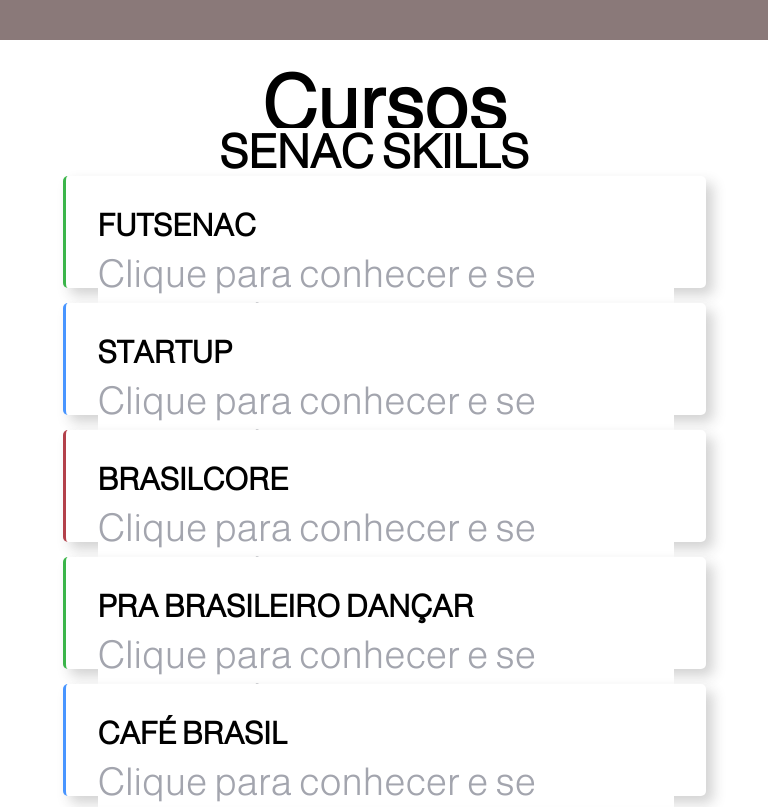
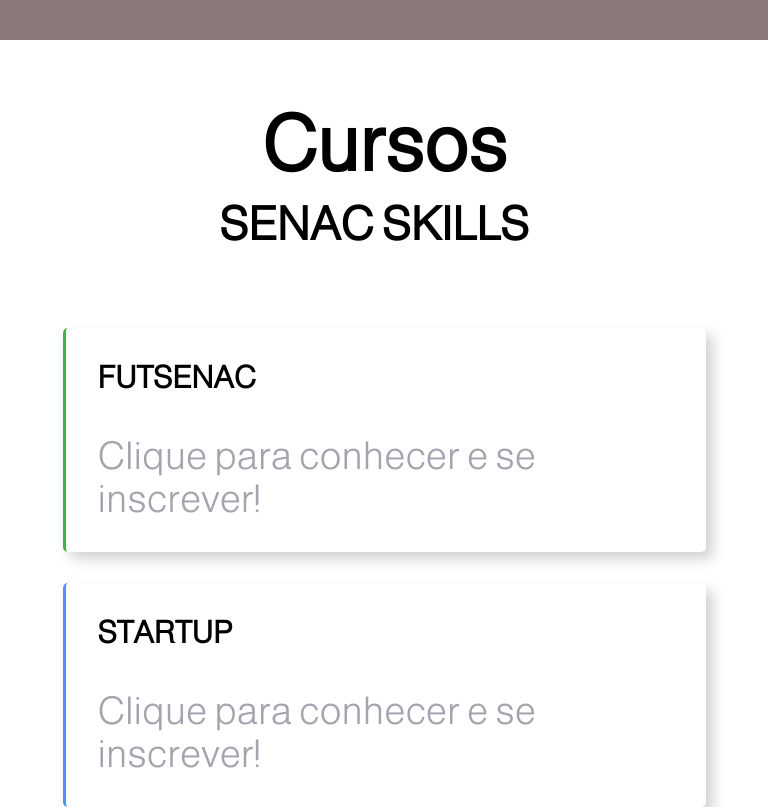
Before and after one commit to maluferrarixz/oficinas3ANOS, a plain HTML site: page index.html in a window 768 px wide. Shown: the top 807 px of the page. Drawn offline with Linux system fonts and the light colour scheme.

Commit message:
alteracao-do-projeto

```diff
--- a/index.html
+++ b/index.html
@@ -60,7 +60,7 @@
 
           <a
             class="card blue"
-            href="https://github.com/andressahcardoso/andressahcardoso.github.io"
+            href="https://cafebrasil.surge.sh/"
             target="_blank"
           >
             <h2>CAFÉ BRASIL</h2>
--- a/style.css
+++ b/style.css
@@ -55,11 +55,13 @@
   align-items: center;
   gap: 10px;
   box-shadow: 7px 7px 13px 0px rgba(50, 50, 50, 0.22);
-  padding: 30px;
-  width: 400px;
+  padding: 2.5vw;
+  /* width: 40vw; */
+  /* height: 20vh; */
   transition: all 0.3s ease-out;
   text-decoration: none;
   color: #000000;
+  margin-bottom: 2vh;
 }
 
 .card:hover {
@@ -91,7 +93,7 @@
 }
 
 
-@media screen and (max-width: 1465px) and (min-width: 980px) {
+@media screen and (max-width: 1025px) and (min-width: 769px) {
 
   .about {
 
@@ -132,7 +134,7 @@
 
 }
 
-@media screen and (max-width: 981px) and (min-width: 400px) {
+@media screen and (max-width: 768px) and (min-width: 320px) {
   section {
     display: grid;
     grid-template-columns: 1fr;
@@ -140,16 +142,16 @@
   }
 
   .about {
-    margin: 5vh;
+    margin: 10vh;
     align-items: center;
     justify-content: center;
-    height: 7vh;
+    height: 16vh;
     justify-content: space-between;
   }
 
   .card {
     width: 75vw;
-    height: 6vh;
+    height: 20vh;
     flex-direction: column;
     justify-content: space-between;
     padding: 4vh;
```
